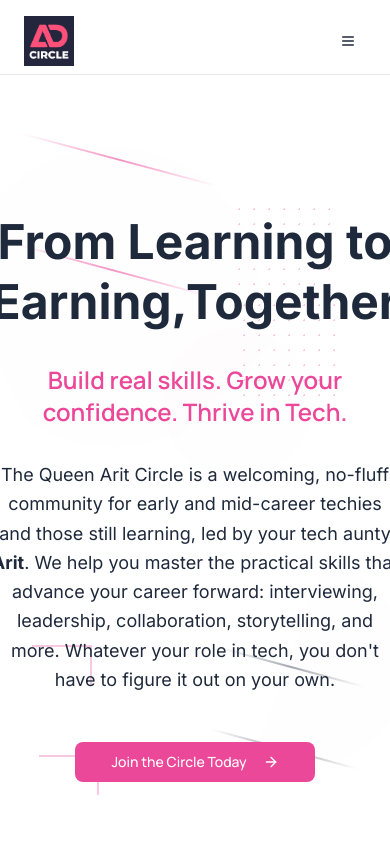
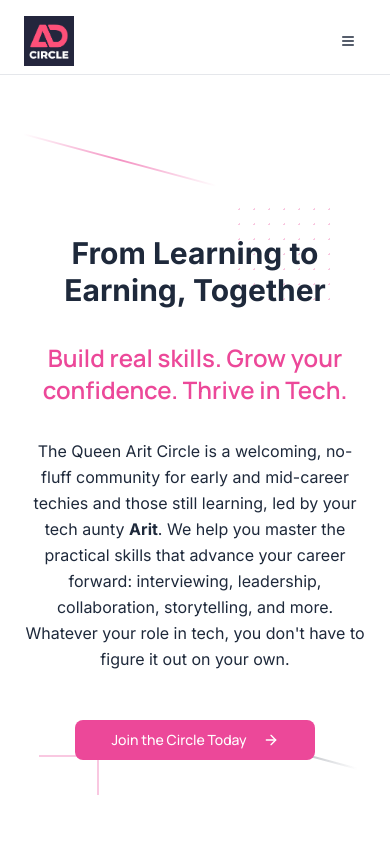
Before and after one commit to Delightsheriff/arit-dev, a Next.js app: page / in a window 390 px wide. Shown: the top 844 px of the page. Built offline with nearby package versions, Linux system fonts and the light colour scheme.

Commit message:
fix: ensure geometric background does not overlap or push hero text off screen on mobile

```diff
--- a/src/components/hero-section.tsx
+++ b/src/components/hero-section.tsx
@@ -5,29 +5,23 @@ import { AnimatedButton } from "./animated-button";
 
 export function HeroSection() {
   return (
-    <section className="relative min-h-screen flex items-center justify-center px-6 lg:px-6 overflow-hidden">
-      <div className="floating-shapes">
+    <section className="relative min-h-screen flex items-center justify-center px-4 sm:px-6 lg:px-6 overflow-hidden">
+      {/* <div className="floating-shapes">
         <div className="floating-shape"></div>
         <div className="floating-shape"></div>
         <div className="floating-shape"></div>
         <div className="floating-shape"></div>
         <div className="floating-shape"></div>
-      </div>
+      </div> */}
 
       <div className="geometric-background">
         <div className="dot-pattern"></div>
         <div className="circuit-lines"></div>
       </div>
-      <div className="relative z-10 mx-auto max-w-4xl text-center">
+      <div className="relative z-10 mx-auto max-w-4xl text-center px-2">
         {/* Main Headline */}
-
-        <div className="geometric-background">
-          <div className="dot-pattern"></div>
-          <div className="circuit-lines"></div>
-        </div>
-
-        <h1 className="font-heading text-5xl md:text-7xl lg:text-8xl font-bold arit-text text-header leading-tight fade-in-up">
-          From Learning to Earning,Together
+        <h1 className="font-heading text-3xl sm:text-4xl md:text-7xl lg:text-8xl font-bold arit-text text-header leading-tight fade-in-up break-words">
+          From Learning to Earning, Together
         </h1>
 
         <div className="mt-8 fade-in-up fade-in-up-delay-1">
@@ -37,7 +31,7 @@ export function HeroSection() {
         </div>
 
         <div className="mt-8 max-w-2xl mx-auto fade-in-up fade-in-up-delay-2">
-          <p className="font-sans text-lg arit-text leading-relaxed">
+          <p className="font-sans text-base sm:text-lg arit-text leading-relaxed break-words">
             The Queen Arit Circle is a welcoming, no-fluff community for early
             and mid-career techies and those still learning, led by your tech
             aunty <strong>Arit</strong>. We help you master the practical skills
```
